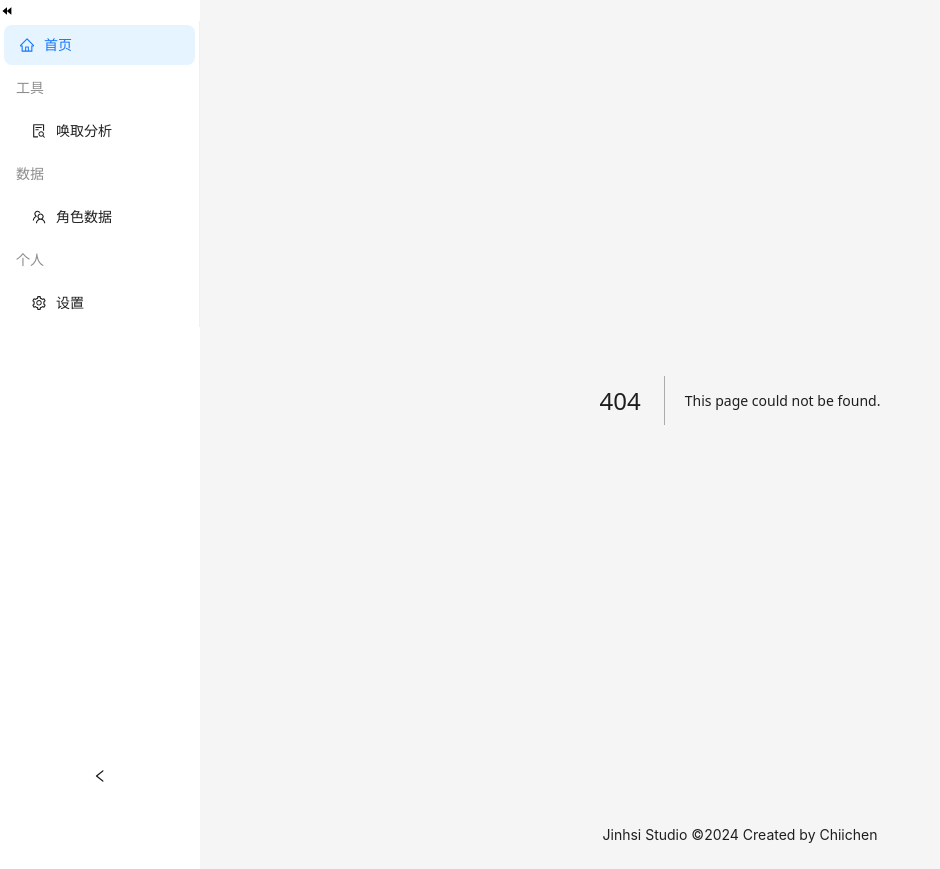
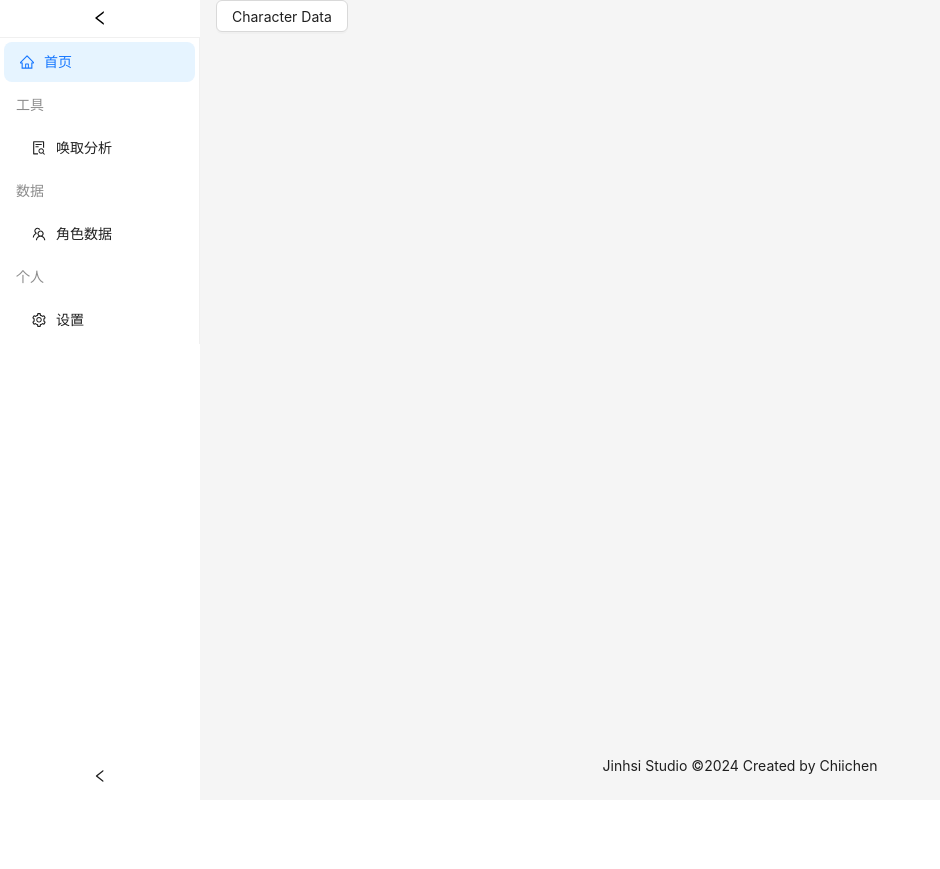
Before and after one commit to JinhsiStudio/JinhsiStudio, a Next.js app: page /data/character in a window 1280 px wide. Before the commit this address had no page. Shown: the whole page, without its empty margins (0-940 px from the left). After the commit the page ends 800 px from the top, so only its background shows below. Built offline with nearby package versions, Linux system fonts and the light colour scheme.

Commit message:
feat: [WIP] navigation & init GachaPage and CharacterDataPage

```diff
--- /dev/null
+++ b/src/app/data/character/page.tsx
@@ -0,0 +1,5 @@
+import { Button } from "antd";
+
+export default function CharacterDataPage() {
+    return <Button>Character Data</Button>
+}
--- a/src/app/gacha/page.tsx
+++ b/src/app/gacha/page.tsx
@@ -1,3 +1,5 @@
-export default function GachaPage(){
+import { Button } from "antd";
 
+export default function GachaPage() {
+    return <Button>Gacha</Button>
 }
--- a/src/components/root/layout.tsx
+++ b/src/components/root/layout.tsx
@@ -1,28 +1,34 @@
 "use client";
 
-import { BackwardOutlined, FileSearchOutlined, HomeOutlined, SettingOutlined, TeamOutlined } from "@ant-design/icons";
+import { BackwardOutlined, FileSearchOutlined, HomeOutlined, LeftOutlined, SettingOutlined, TeamOutlined } from "@ant-design/icons";
 import { Layout, Menu, MenuProps } from "antd";
 import { Content, Footer } from "antd/es/layout/layout";
 import Sider from "antd/es/layout/Sider";
 import { useRouter } from "next/navigation";
-import { useRef, useState } from "react";
+import { useState } from "react";
 
 type MenuItem = Required<MenuProps>['items'][number];
+
 export default function RootLayoutPage({
     children,
 }: Readonly<{
     children: React.ReactNode;
 }>) {
-    const selectedKeys = useRef<string[]>(['Home']);
+    const router = useRouter();
+    const [selectedKeys, setSelectedKeys] = useState<string[]>(['Home']);
+    const [collapsed, setCollapsed] = useState(false);
+
+    const handleMenuClick = (key: string, path: string) => {
+        setSelectedKeys([...selectedKeys, key]);
+        router.push(path);
+    };
+
     const items: MenuItem[] = [
         {
             key: 'Home',
             label: '首页',
             icon: <HomeOutlined />,
-            onClick: () => {
-                selectedKeys.current.push('Home');
-                router.push("/")
-            }
+            onClick: () => handleMenuClick('Home', "/")
         },
         {
             key: 'tools',
@@ -33,10 +39,7 @@ export default function RootLayoutPage({
                     key: 'Gacha',
                     label: '唤取分析',
                     icon: <FileSearchOutlined />,
-                    onClick: () => {
-                        selectedKeys.current.push('Gacha');
-                        router.push("/gacha")
-                    }
+                    onClick: () => handleMenuClick('Gacha', "/gacha")
                 },
             ]
         },
@@ -48,11 +51,8 @@ export default function RootLayoutPage({
                 {
                     key: 'characterData',
                     label: '角色数据',
-                    icon: < TeamOutlined />,
-                    onClick: () => {
-                        selectedKeys.current.push('characterData');
-                        router.push("/data/character")
-                    }
+                    icon: <TeamOutlined />,
+                    onClick: () => handleMenuClick('characterData', "/data/character")
                 },
             ]
         },
@@ -65,23 +65,34 @@ export default function RootLayoutPage({
                     key: 'Setting',
                     label: '设置',
                     icon: <SettingOutlined />,
-                    onClick: () => {
-                        selectedKeys.current.push('Setting')
-                        router.push("/settings")
-                    }
-
+                    onClick: () => handleMenuClick('Setting', "/settings")
                 },
             ],
         },
+    ];
 
-    ];
-    const [collapsed, setCollapsed] = useState(false);
-    const router = useRouter();
     return (
         <Layout style={{ minHeight: '100vh' }}>
             <Sider collapsible collapsed={collapsed} onCollapse={(value) => setCollapsed(value)} theme="light">
-                <BackwardOutlined onClick={() => { selectedKeys.current.pop(); router.back() }} />
-                <Menu theme="light" selectedKeys={[selectedKeys.current[selectedKeys.current.length - 1]]} defaultSelectedKeys={['Home']} items={items} />
+                <div style={{ padding: '8px', textAlign: 'center', borderBottom: '1px solid #f0f0f0' }}>
+                    <LeftOutlined
+                        style={{ fontSize: '16px', cursor: 'pointer' }}
+                        onClick={() => {
+                            if (selectedKeys.length > 1) {
+                                const newSelectedKeys = [...selectedKeys];
+                                newSelectedKeys.pop();
+                                setSelectedKeys(newSelectedKeys);
+                                router.back();
+                            }
+                        }}
+                    />
+                </div>
+                <Menu
+                    theme="light"
+                    selectedKeys={[selectedKeys[selectedKeys.length - 1]]}
+                    defaultSelectedKeys={['Home']}
+                    items={items}
+                />
             </Sider>
             <Layout>
                 <Content style={{ margin: '0 16px' }}>
```
